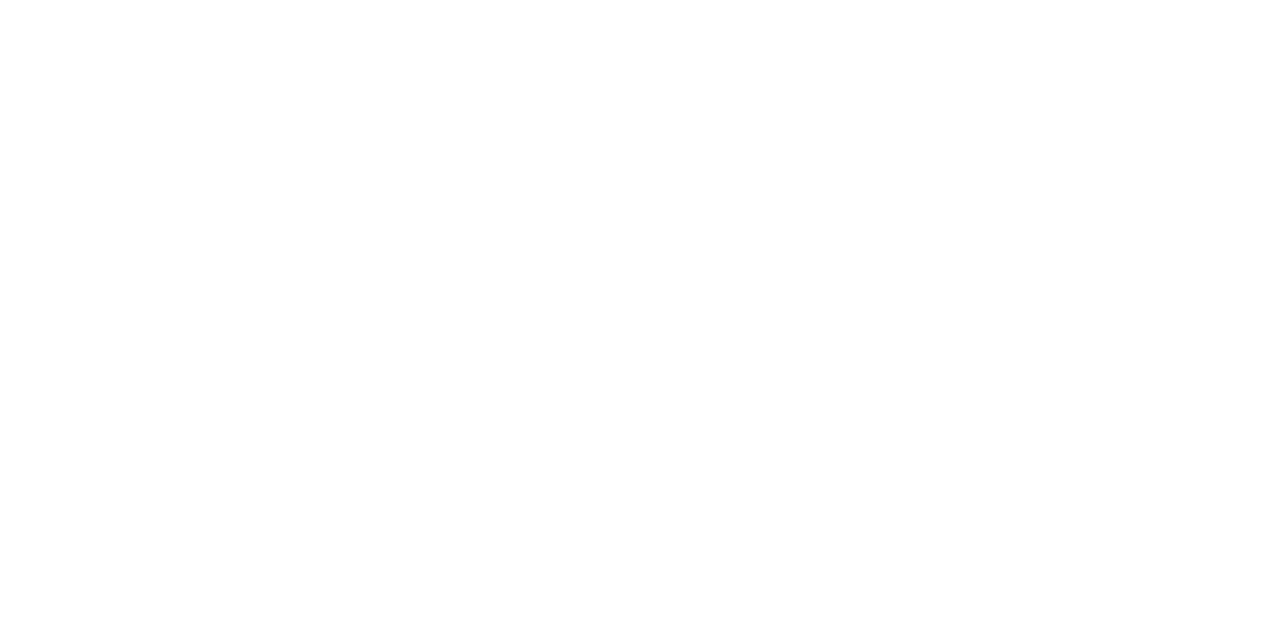
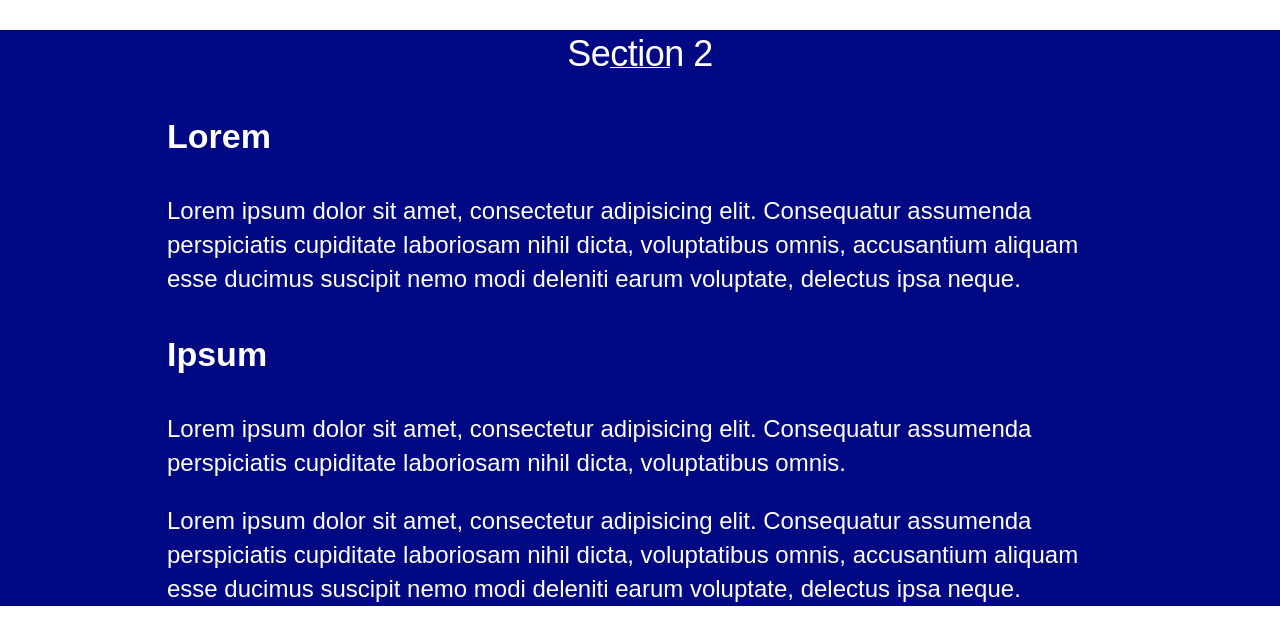
Before and after one commit to poshtarboba/collective, a plain HTML site: page index.html in a window 1280 px wide. Drawn offline with Linux system fonts and the light colour scheme.

Commit message:
add section 1

```diff
--- a/index.html
+++ b/index.html
@@ -3,9 +3,30 @@
 <head>
 	<meta charset="UTF-8">
 	<title>Git is good</title>
+	<link type="text/css" rel="stylesheet" href="css/style.css">
 </head>
 <body>
 
+	<section class="section2 dark">
+		<div class="resize">
+			<h2>Section 2</h2>
+			<div class="wrap">
+				<div class="box pull-left">
+					<h3>Lorem</h3>
+					<p>Lorem ipsum dolor sit amet, consectetur adipisicing elit. Consequatur assumenda perspiciatis cupiditate laboriosam nihil dicta, voluptatibus omnis, accusantium aliquam esse ducimus suscipit nemo modi deleniti earum voluptate, delectus ipsa neque.</p>
+				</div>
+				<div class="box pull-right">
+					<h3>Ipsum</h3>
+					<p>Lorem ipsum dolor sit amet, consectetur adipisicing elit. Consequatur assumenda perspiciatis cupiditate laboriosam nihil dicta, voluptatibus omnis.</p>
+				</div>
+				<div class="box box-small pull-center">
+					<p>Lorem ipsum dolor sit amet, consectetur adipisicing elit. Consequatur assumenda perspiciatis cupiditate laboriosam nihil dicta, voluptatibus omnis, accusantium aliquam esse ducimus suscipit nemo modi deleniti earum voluptate, delectus ipsa neque.</p>
+				</div>
+			</div>
+		</div>
+	</section>
+
 
 </body>
+<script src="js/script.js"></script>
 </html>
```
